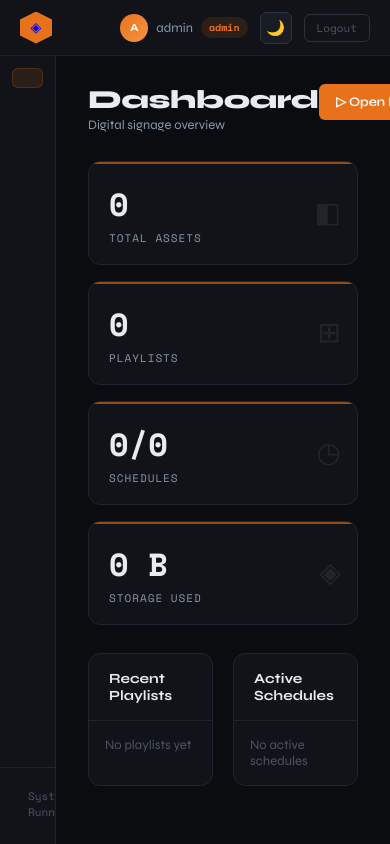
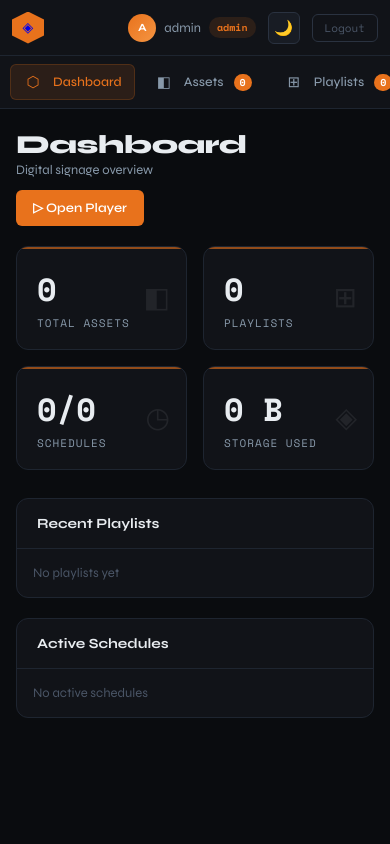
Before and after one commit to rich314nj/Lumina-signage, a Flask app: page / in a window 390 px wide. Run offline with Flask 3, Linux system fonts and the light colour scheme; the visitor is signed in with stand-in values (Sample User, id 1); data comes from the database, SQL or seed files in the repository; data that the repository does not hold is empty; some libraries are stand-ins or nearby versions.

Commit message:
v1.9.1 - Fix the navigation menu being invisible on phones
The mobile media query hid .nav-item span, which matched the icon as well as the label, so every navigation item rendered completely empty - a bare strip with nothing in it. Reaching Network required rotating the phone to landscape.

This landed on the worst possible path: the setup screen tells people to configure the device from a phone, and Network is the first page they need to join WiFi. The documented first-run flow led straight into an unusable menu.

Below 900px only the label is hidden now, so the icon rail works as designed. Below 640px the sidebar becomes a horizontally scrollable row of labelled chips rather than bare icons, since someone hunting for Network should not have to guess at a glyph.

Also fixed on the same screen: the dashboard's two-card grid was a hardcoded inline two-column layout, and .form-row was fixed at two columns, cramping Add User and the static IP dialog. Both collapse to one column below 900px.

Verified at 375px, 768px, and desktop: correct rendering in each mode, Network reachable, no horizontal overflow, desktop unchanged.

Co-Authored-By: Claude Fable 5 <noreply@anthropic.com>

```diff
--- a/app.py
+++ b/app.py
@@ -6,7 +6,7 @@ Similar to Anthias/Screenly
 
 # Single source of truth for the version. Templates read it via the
 # app_version context processor; do not hardcode it in the UI.
-__version__ = "1.9.0"
+__version__ = "1.9.1"
 
 import os
 import re
--- a/templates/index.html
+++ b/templates/index.html
@@ -130,6 +130,7 @@ tbody tr:last-child td { border-bottom: none; }
 .picker-thumb img { width: 100%; height: 100%; object-fit: cover; }
 .form-grid { display: grid; gap: 16px; }
 .form-row { display: grid; grid-template-columns: 1fr 1fr; gap: 16px; }
+.dash-split { display: grid; grid-template-columns: 1fr 1fr; gap: 20px; }
 .form-group { display: flex; flex-direction: column; gap: 6px; }
 label { font-size: 11px; font-family: var(--font-mono); text-transform: uppercase; letter-spacing: 1px; color: var(--text2); }
 input[type=text], input[type=email], input[type=password], input[type=number], input[type=time], select, textarea { background: var(--surface2); border: 1px solid var(--border2); color: var(--text); padding: 9px 12px; border-radius: var(--radius); font-family: var(--font-head); font-size: 13px; transition: var(--transition); width: 100%; }
@@ -179,11 +180,41 @@ select option { background: var(--surface2); }
 .schedule-actions { display: flex; gap: 6px; }
 @keyframes fadeIn { from{opacity:0;transform:translateY(10px)}to{opacity:1;transform:translateY(0)} }
 .fade-in { animation: fadeIn 0.3s ease forwards; }
+/* Tablets and landscape phones: an icon rail.
+   The label is hidden, never the icon — `.nav-item span` matched both, which
+   left every nav item completely empty and the menu unusable on a phone. */
 @media (max-width: 900px) {
-  :root { --sidebar-w: 56px; }
-  .nav-item span, .nav-label, .nav-badge, .logo-text, .version-badge { display: none; }
+  :root { --sidebar-w: 60px; }
+  .nav-item > span:not(.nav-icon) { display: none; }
+  .nav-label, .nav-badge, .logo-text, .version-badge { display: none; }
   .nav-item { justify-content: center; }
   .playlist-split { grid-template-columns: 1fr; }
+  .dash-split { grid-template-columns: 1fr; }
+  .form-row { grid-template-columns: 1fr; }
+}
+
+/* Phones. The setup screen tells people to configure the device from a phone,
+   so this is the primary first-run path, not an edge case — the nav becomes a
+   scrollable row of labelled chips rather than a column of bare icons, because
+   someone hunting for "Network" should not have to guess at a glyph. */
+@media (max-width: 640px) {
+  #body { grid-template-columns: 1fr; grid-template-rows: auto 1fr; }
+  #sidebar {
+    flex-direction: row; align-items: center; gap: 6px;
+    padding: 8px 10px; overflow-x: auto; overflow-y: hidden;
+    border-right: none; border-bottom: 1px solid var(--border);
+  }
+  .nav-section { display: contents; }
+  .nav-item { padding: 8px 12px; white-space: nowrap; flex-shrink: 0; }
+  .nav-item > span:not(.nav-icon) { display: inline; }
+  .sidebar-footer { display: none; }
+  .page { padding: 20px 16px; }
+  .page-header { flex-direction: column; align-items: stretch; gap: 12px; margin-bottom: 20px; }
+  .header-actions { flex-wrap: wrap; }
+  .modal { padding: 20px 18px; }
+  .modal-overlay { padding: 12px; }
+  .topbar-left { gap: 10px; }
+  #topbar { padding: 0 12px; }
 }
 </style>
 </head>
@@ -242,7 +273,7 @@ select option { background: var(--surface2); }
           <div class="stat-card"><div class="stat-value" id="stat-schedules">—</div><div class="stat-label">Schedules</div><div class="stat-icon">◷</div></div>
           <div class="stat-card"><div class="stat-value" id="stat-disk">—</div><div class="stat-label">Storage Used</div><div class="stat-icon">◈</div></div>
         </div>
-        <div style="display:grid;grid-template-columns:1fr 1fr;gap:20px">
+        <div class="dash-split">
           <div class="card"><div class="card-header"><span class="card-title">Recent Playlists</span></div><div id="dashPlaylists" style="padding:16px;font-size:13px;color:var(--text3)">Loading…</div></div>
           <div class="card"><div class="card-header"><span class="card-title">Active Schedules</span></div><div id="dashSchedules" style="padding:16px;font-size:13px;color:var(--text3)">Loading…</div></div>
         </div>
```
Also changed, not shown: CHANGELOG.md.
